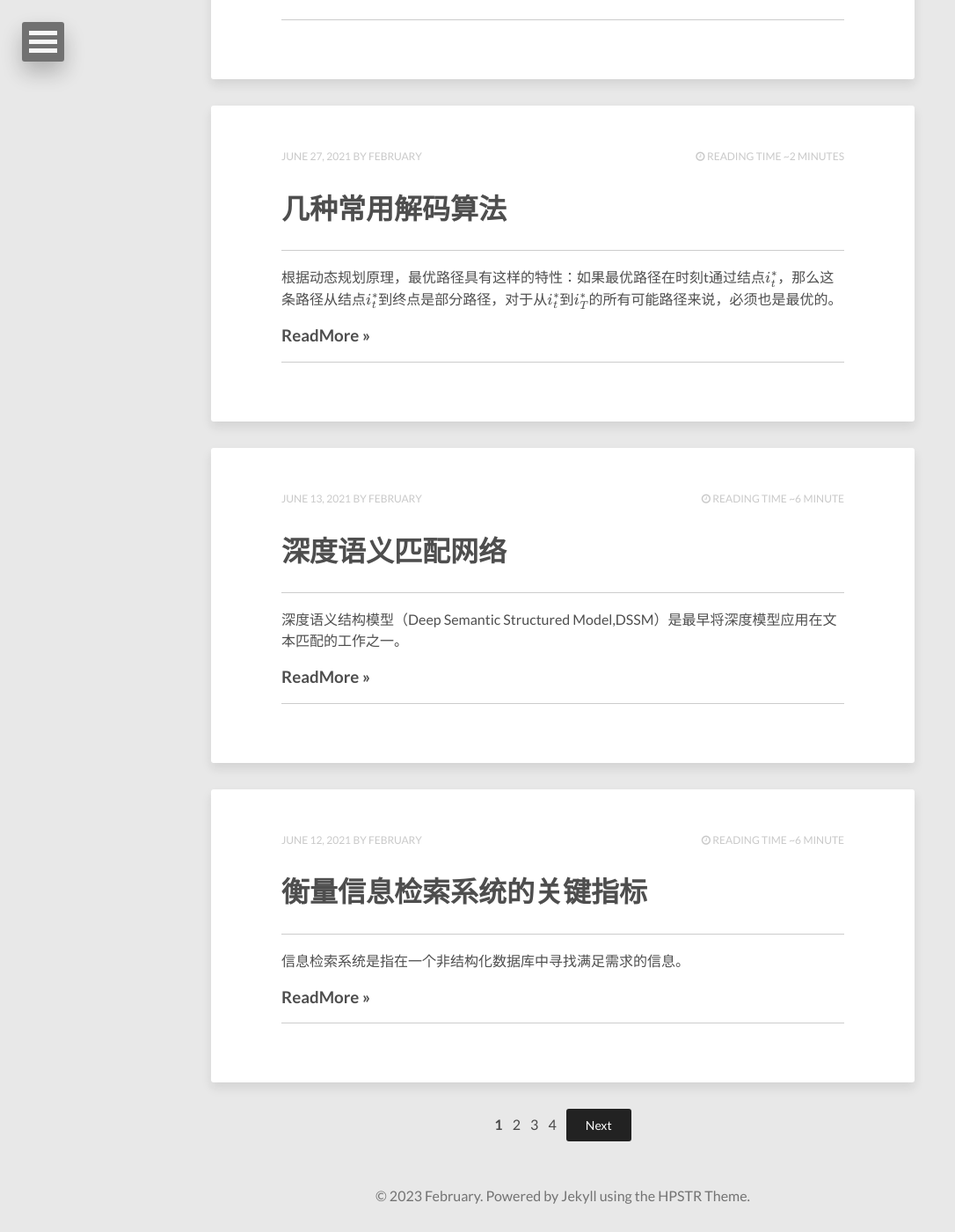
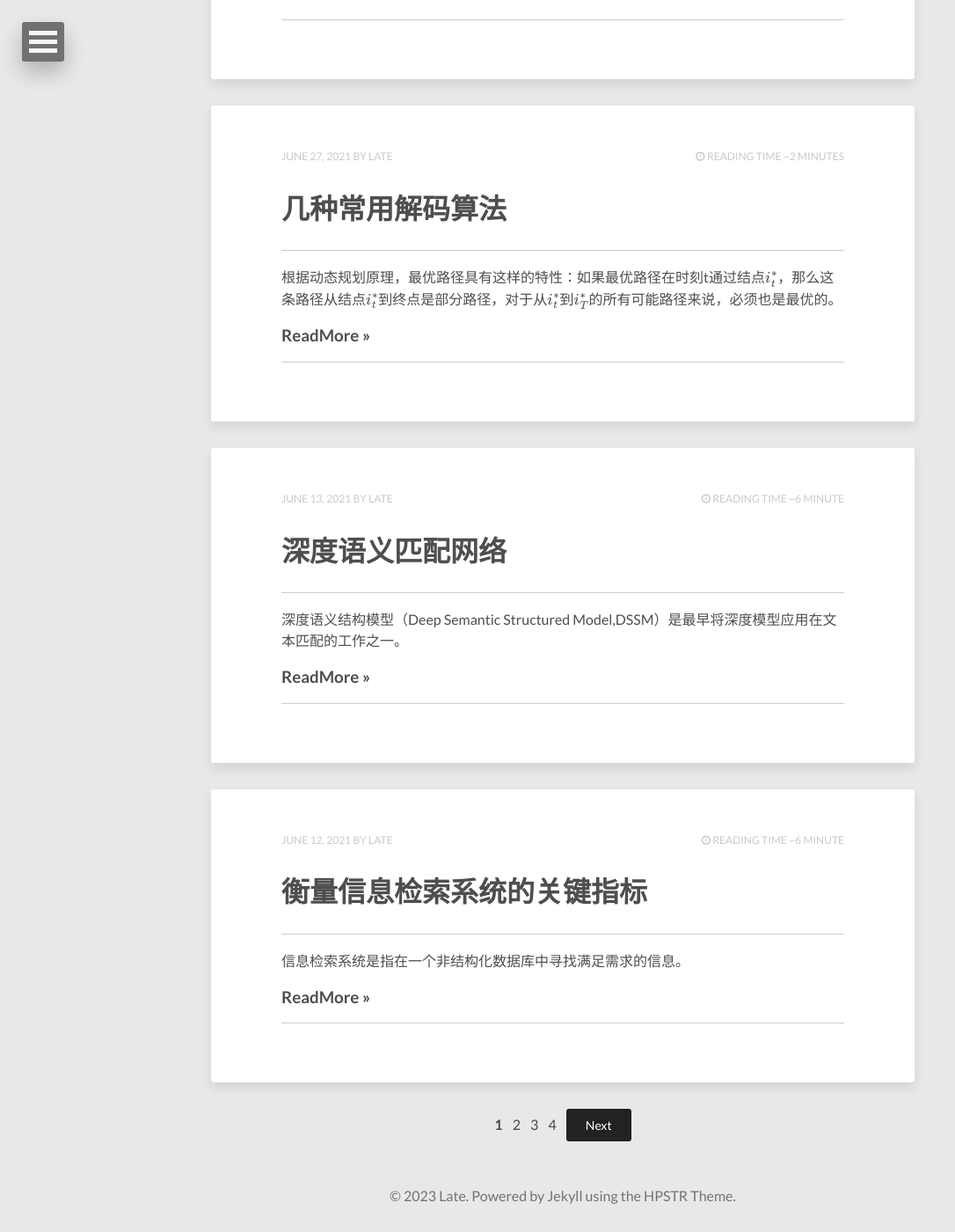
Before and after one commit to 52notebook/52notebook.github.io, a Jekyll site: the page built from index.html, in a window 1280 px wide and 1400 px high, scrolled down 1105 px. Shown: the whole window at 88% size, without its empty margins (0-1086 px from the left). Built offline with Jekyll 4.4.1, drawn with Linux system fonts in a browser that asks for light colours; nearby versions of some CDN libraries; formulas are drawn with MathJax 3; the list of posts is cut into pages by our own code; comment, search, counter and statistics services are not loaded; some of the changed lines change nothing that is shown; some of the changed text lies outside the part shown.

Commit message:
机器阅读理解

```diff
--- a/_config.yml
+++ b/_config.yml
@@ -1,6 +1,6 @@
 #theme: jekyll-theme-cayman
 
-title:            February
+title:            Late
 description:      Describe your website here.
 # for comments
 disqus_shortname: 52notebook
@@ -16,10 +16,10 @@ url:    ""
 
 # Owner/author information
 owner:
-  name:           February
+  name:           Late
   avatar:         avatar.jpg
-  bio:            "润无声"
-#  email:          you@email.com
+  bio:            "擅长自然语言处理、语音合成、智能问答系统、深度学习"
+  email:          lys218@126.com
   # Social networking links used in footer. Update and remove as you like.
 #  twitter:
 #  facebook:
```
